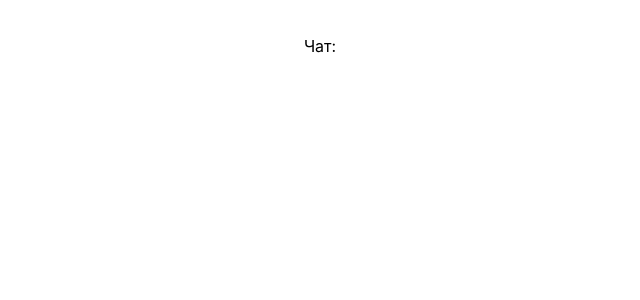
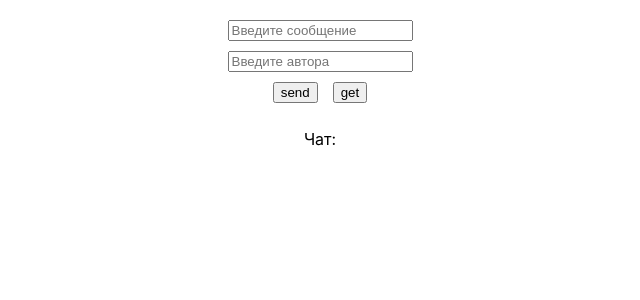
Before and after one commit to AlexDaero/homework_59, a React (Create React App) app: page / in a window 1280 px wide. Shown: the top 300 px of the page, without its empty margins (320-960 px from the left). Built offline with nearby package versions, Linux system fonts and the light colour scheme; the HTML template or start-up script is replaced by a standard one.

Commit message:
created inputs and btns

```diff
--- a/src/components/ChatApp/ChatApp.jsx
+++ b/src/components/ChatApp/ChatApp.jsx
@@ -50,6 +50,22 @@ const ChatApp = () => {
 
     return (
         <div className="chat_menu">
+            <input
+                type="text"
+                value={dataPost.message}
+                onChange={(e) => handleChange(e.target.value, 'message')}
+                placeholder="Введите сообщение"
+            />
+            <input
+                type="text"
+                value={dataPost.author}
+                onChange={(e) => handleChange(e.target.value, 'author')}
+                placeholder="Введите автора"
+            />
+            <div className="chat_menu_btns">
+                <button onClick={sendMessage}>send</button>
+                <button onClick={getMessage}>get</button>
+            </div>
             <div>
                 <p>Чат:</p>
                 {dataGet.map((item, index) => {
```
